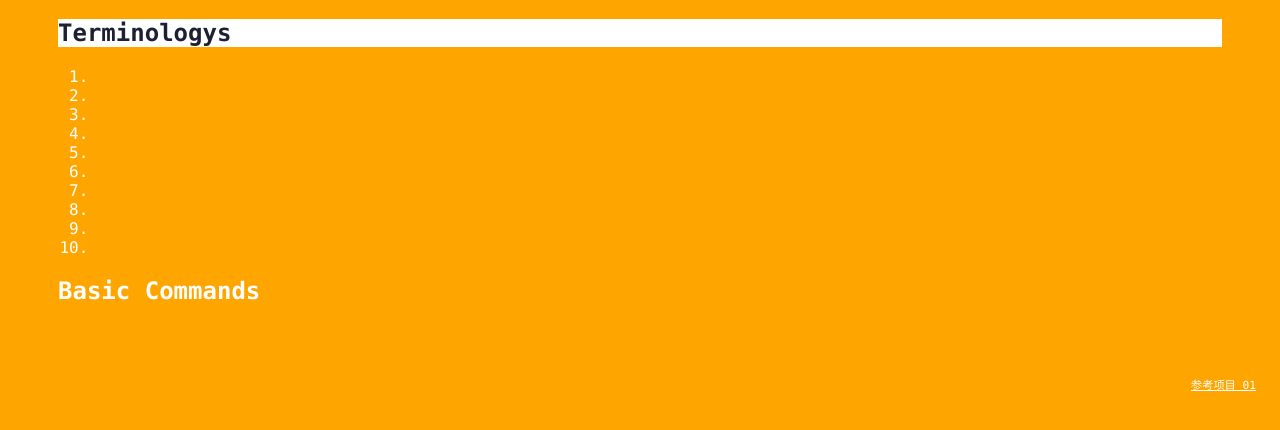
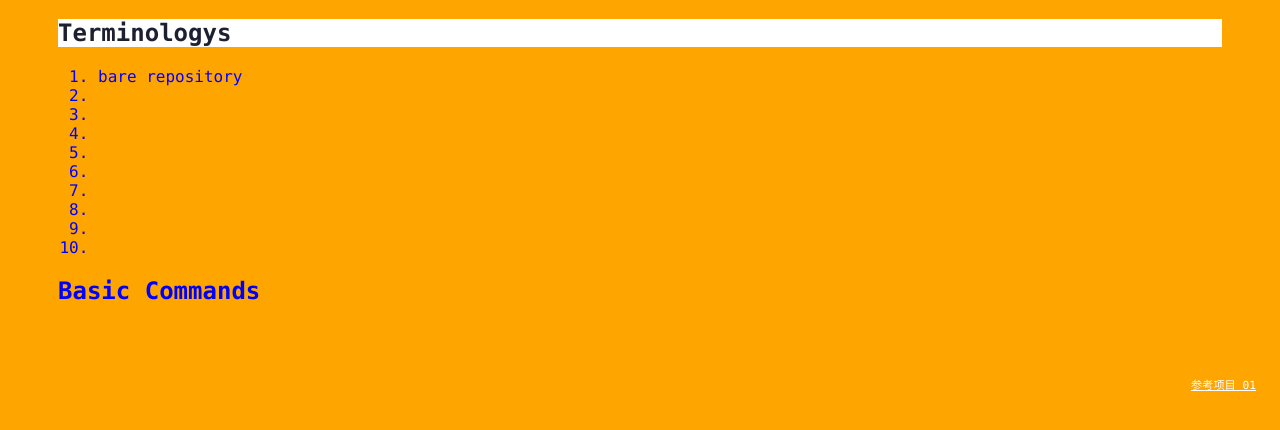
Before and after one commit to Sun-Bryant/git_learning, a plain HTML site: page index.html in a window 1280 px wide. Both pictures are taken after a click on the element "Terminologys". Shown: the part 226-656 px from the top of the page. Drawn offline with Linux system fonts and the light colour scheme.

Commit message:
Add  modifies

```diff
--- a/index.html
+++ b/index.html
@@ -14,7 +14,7 @@
         <div class="accordion"><h1>Terminologys</h1></div>
             <div class="panel">
                 <ol>
-                    <li></li>
+                    <li>bare repository</li>
                     <li></li>
                     <li></li>
                     <li></li>
--- a/styles/style.css
+++ b/styles/style.css
@@ -1,7 +1,7 @@
 body{
   background-color: orange;
   font-family: 'Monaco', sans-serif;
-  color: white;
+  color: blue;
 }
 
 body a{
```
Also changed, not shown: 1 other file.
